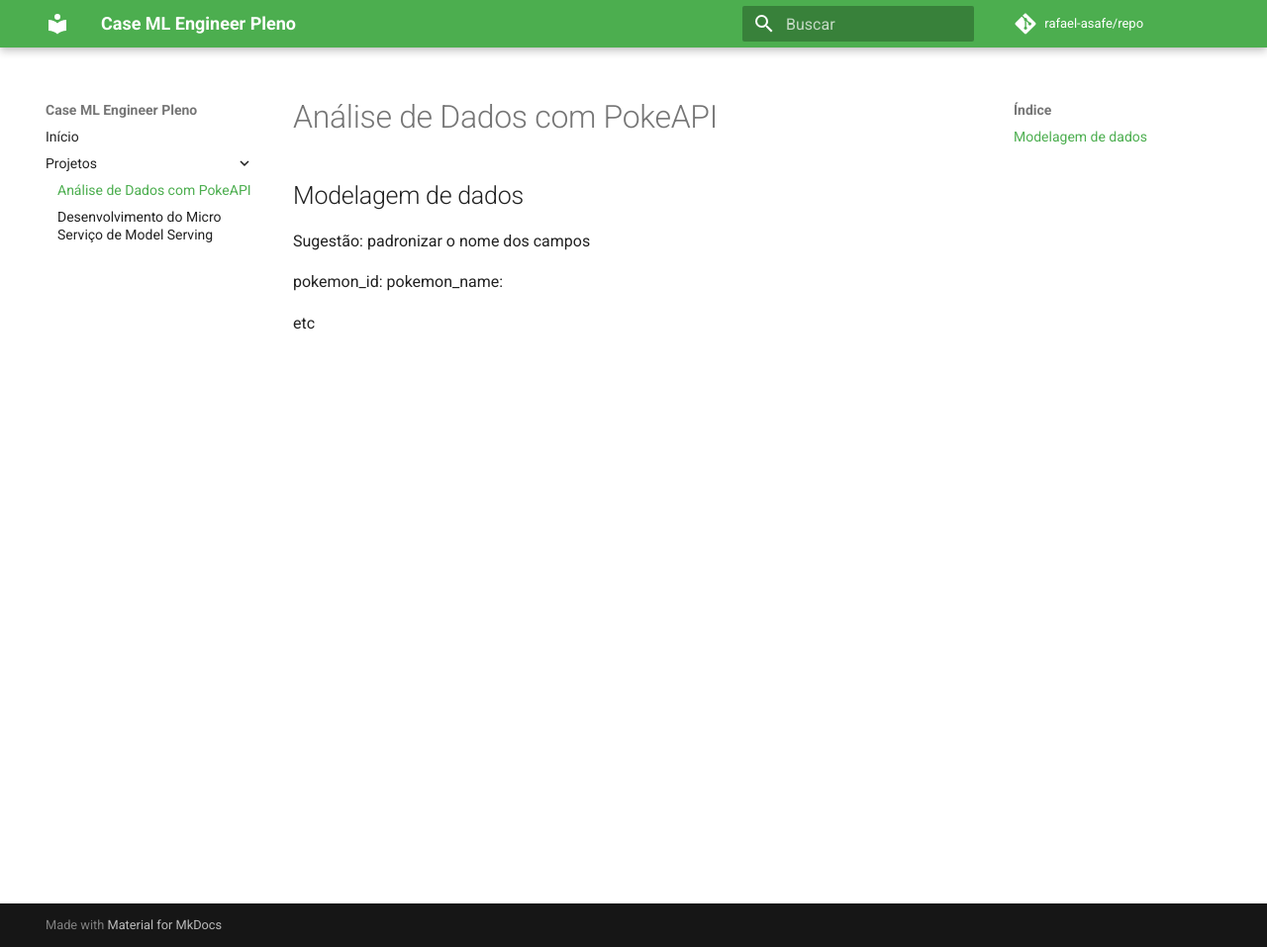
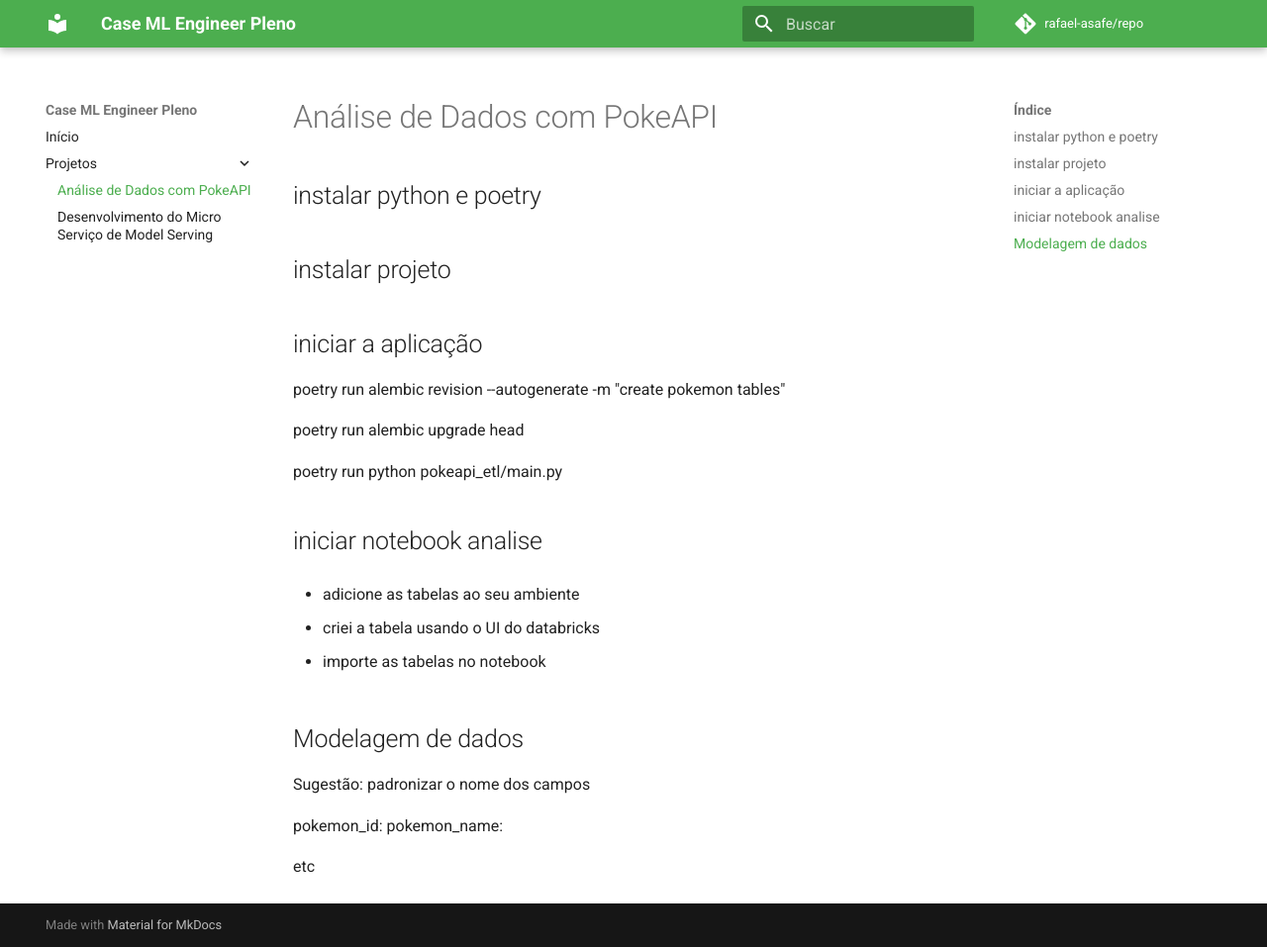
Before and after one commit to rafael-asafe/case_ml_engineer_pleno, an MkDocs documentation site: the page built from docs/projetos/analise_dados_pokeapi.md, in a window 1280 px wide and 957 px high. Shown: the whole window at 99% size. Built offline with MkDocs 1.6.1 and Material for MkDocs 9.7.7, drawn with Linux system fonts in a browser that asks for light colours; comment, search, counter and statistics services are not loaded.

Commit message:
docs: add instrucoes parte_1

```diff
--- a/docs/projetos/analise_dados_pokeapi.md
+++ b/docs/projetos/analise_dados_pokeapi.md
@@ -1,4 +1,23 @@
 # Análise de Dados com PokeAPI
+
+## instalar python e poetry
+
+## instalar projeto
+
+## iniciar a aplicação
+poetry run alembic revision --autogenerate -m "create pokemon tables"
+
+poetry run alembic upgrade head
+
+poetry run python pokeapi_etl/main.py
+
+## iniciar notebook analise
+
+- adicione as tabelas ao seu ambiente
+
+- criei a tabela usando o UI do databricks
+
+- importe as tabelas no notebook
 
 
 ## Modelagem de dados
```
